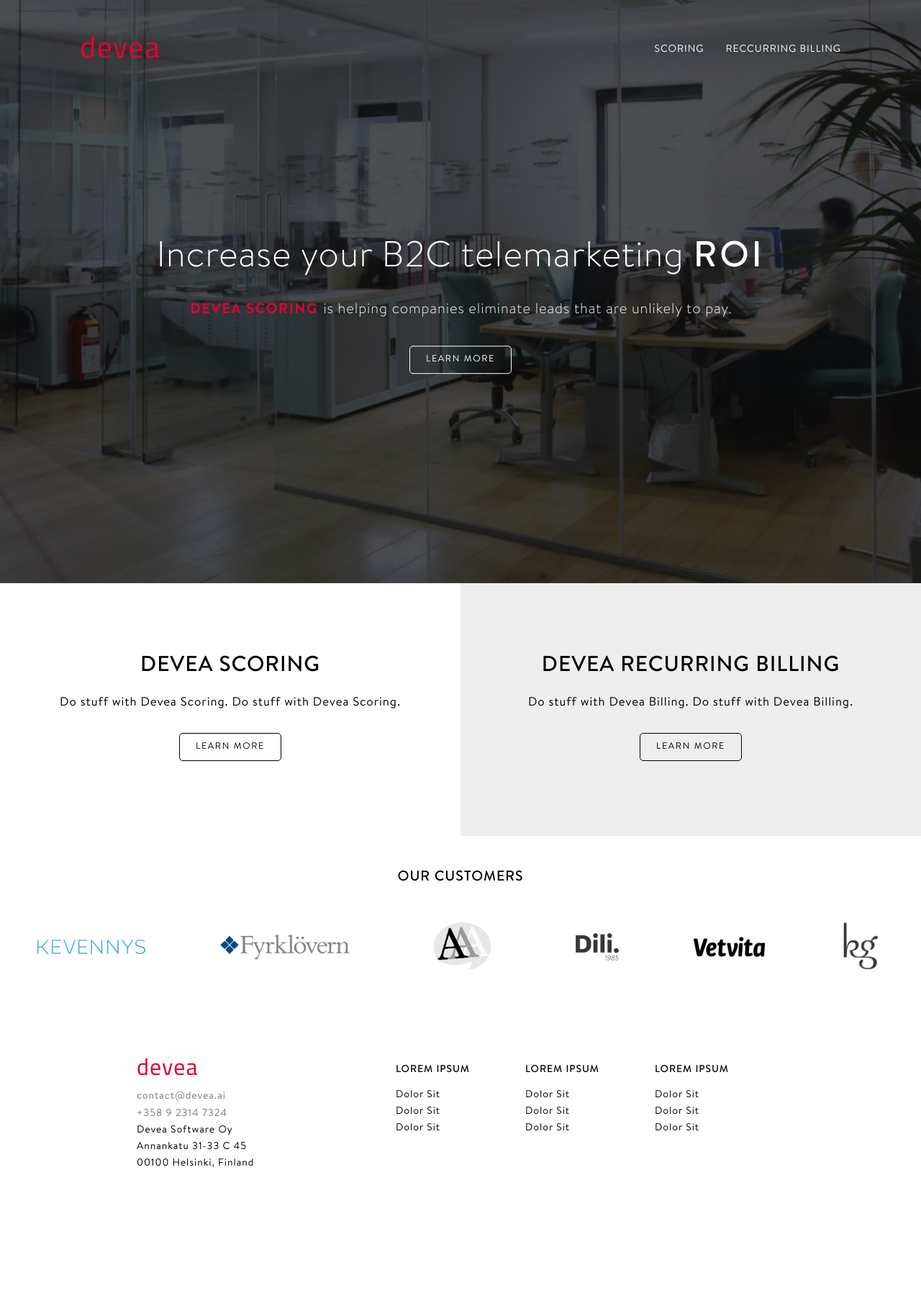
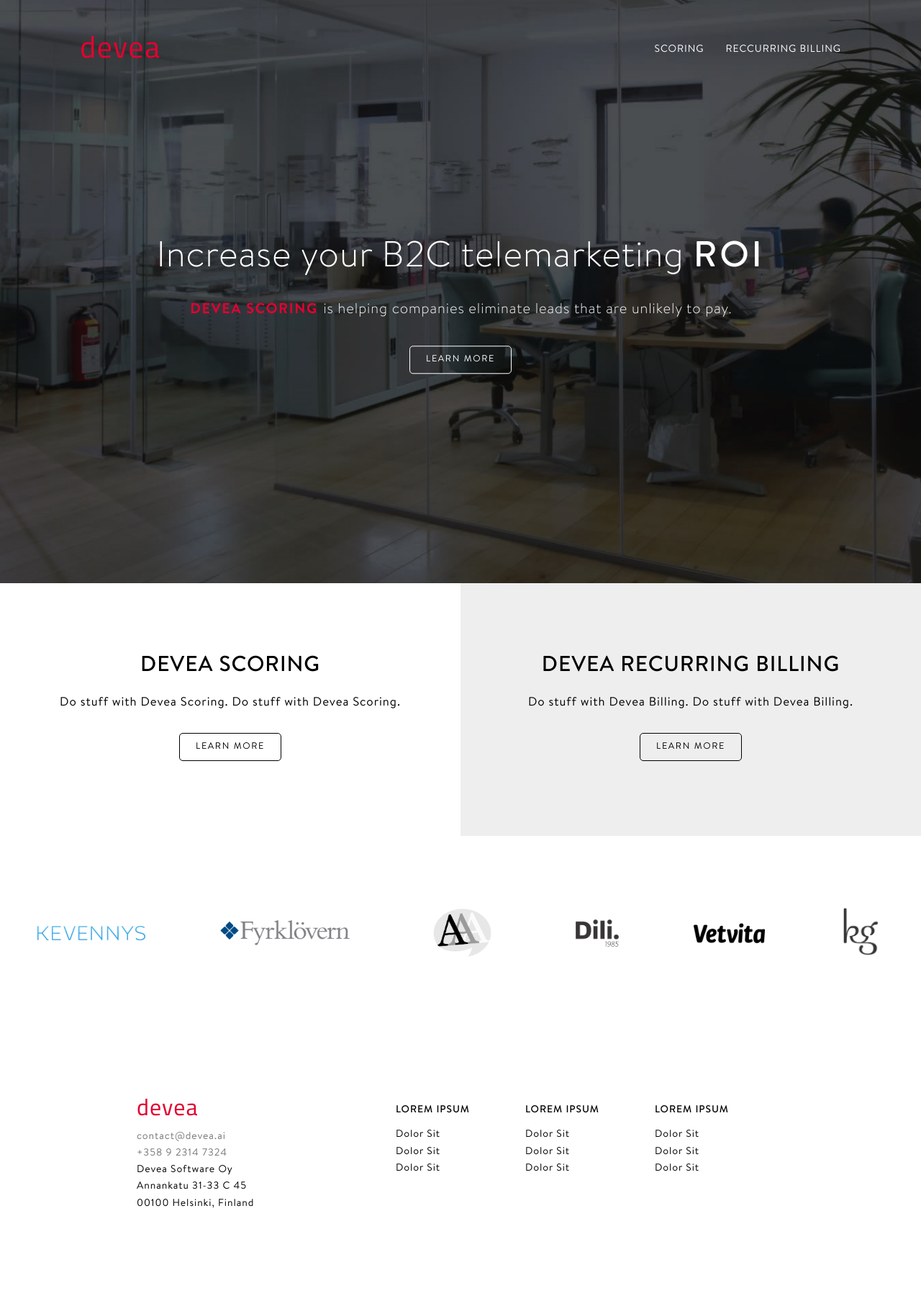
Before and after one commit to eemelia/deveasoftware.github.io, a Jekyll site: the page built from index.html, in a window 1280 px wide. Shown: the whole page at 72% size. Built offline with Jekyll 4.4.1, drawn with Linux system fonts in a browser that asks for light colours; nearby versions of some CDN libraries; before the commit the page ends 1751 px from its top, so only the background shows below that.

Commit message:
style changes, logos

```diff
--- a/css/main.scss
+++ b/css/main.scss
@@ -295,15 +295,19 @@
 }
 
 .customers-col {
-  padding: 25px 0;
+  padding: 100px 0;
 
   text-align: center;
 
   h2 {
+    margin-top: 75px;
     margin-bottom: 50px;
 
     text-transform: uppercase;
-    font-size: 1.4 * $font-size-base;
+    font-size: 1.2 * $font-size-base;
+  }
+  h2:first-of-type {
+    margin-top: 0;
   }
 }
 
@@ -367,3 +371,15 @@
   width: 0.4 * $customer-logo-width;
   background-image: url('/images/logos/kg.png');
 }
+.bisnode-logo {
+  @extend .customer-logo;
+  background-image: url('/images/logos/bisnode.png');
+}
+.alektum-logo {
+  @extend .customer-logo;
+  background-image: url('/images/logos/alektum.png');
+}
+.pectus-logo {
+  @extend .customer-logo;
+  background-image: url('/images/logos/pectus.png');
+}
--- a/index.html
+++ b/index.html
@@ -25,7 +25,7 @@
   </div>
   <div class="main-row">
     <div class="customers-col">
-      <h2>Our customers</h2>
+      {{!-- <h2>Customers</h2> --}}
       <div class="customer-list">
         <div class="kevennys-logo">
           <span class="sr-only">Kevennys</span>
@@ -46,6 +46,18 @@
           <span class="sr-only">Kg</span>
         </div>
       </div>
+      {{!-- <h2>Partners</h2>
+      <div class="customer-list">
+        <div class="alektum-logo">
+          <span class="sr-only">Alektum</span>
+        </div>
+        <div class="bisnode-logo">
+          <span class="sr-only">Bisnode</span>
+        </div>
+        <div class="pectus-logo">
+          <span class="sr-only">Pectus</span>
+        </div>
+      </div> --}}
     </div>
   </div>
 </main>
```
Also changed, not shown: images/logos/alektum.png (added), images/logos/bisnode.png (added), images/logos/pectus.png (added).
